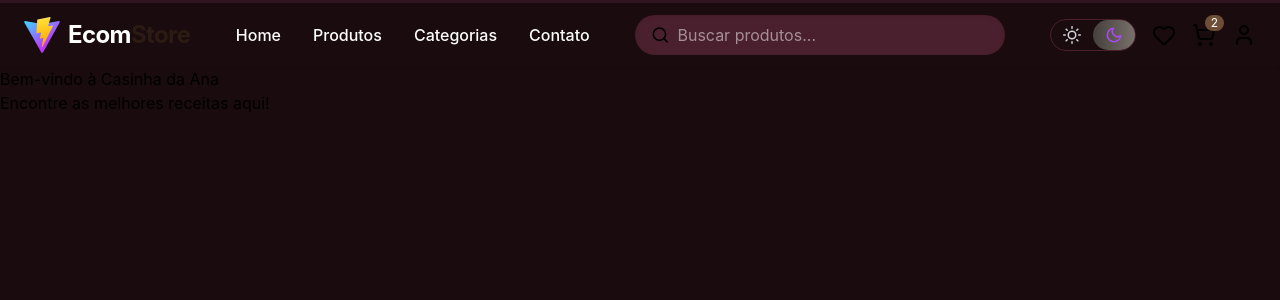
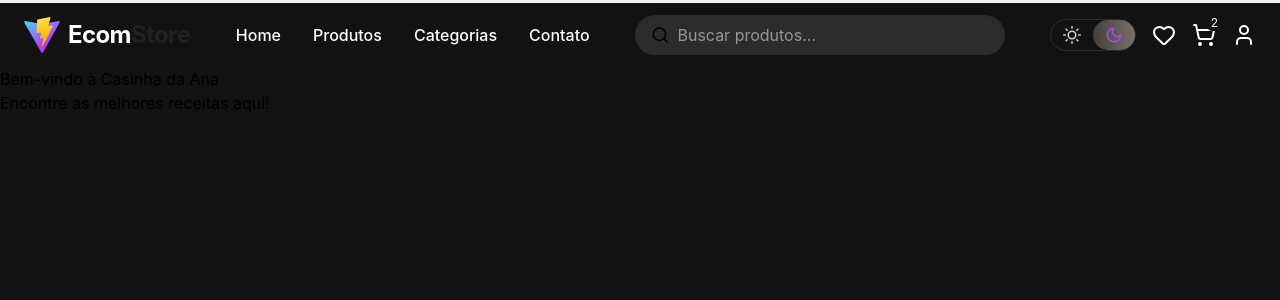
Before and after one commit to allansf29/e-commerce, a React (Vite) app in the folder Front-End/: page / in a window 1280 px wide. Shown: the top 300 px of the page. Built offline with nearby package versions, Linux system fonts and the light colour scheme.

Commit message:
Alterando cores dos dark theme

```diff
--- a/Front-End/src/components/Navbar.tsx
+++ b/Front-End/src/components/Navbar.tsx
@@ -33,25 +33,25 @@ const Navbar: React.FC = () => {
         <div className="hidden md:flex items-center gap-8">
           <Link
             to="/"
-            className="text-[16px] font-medium text-text dark:text-white hover:text-primary transition-colors"
+            className="text-[16px] font-medium text-text dark:text-white hover:text-primary hover:dark:text-secondary transition-colors"
           >
             Home
           </Link>
           <Link
             to="/produtos"
-            className="text-[16px] font-medium text-text dark:text-white hover:text-primary transition-colors"
+            className="text-[16px] font-medium text-text dark:text-white hover:text-primary hover:dark:text-secondary transition-colors"
           >
             Produtos
           </Link>
           <Link
             to="/categorias"
-            className="text-[16px] font-medium text-text dark:text-white hover:text-primary transition-colors"
+            className="text-[16px] font-medium text-text dark:text-white hover:text-primary hover:dark:text-secondary transition-colors"
           >
             Categorias
           </Link>
           <Link
             to="/contato"
-            className="text-[16px] font-medium text-text dark:text-white hover:text-primary transition-colors"
+            className="text-[16px] font-medium text-text dark:text-white hover:text-primary hover:dark:text-secondary transition-colors"
           >
             Contato
           </Link>
@@ -72,13 +72,13 @@ const Navbar: React.FC = () => {
           <ThemeToggle />
           <Link
             to="/favoritos"
-            className="text-muted-foreground hover:text-primary dark:text-muted-foreground dark:hover:text-primary transition"
+            className="text-muted-foreground hover:text-secondary dark:text-muted-foreground dark:hover:text-secondary-dark transition dark:text-text-dark"
           >
             <Heart className="w-6 h-6" />
           </Link>
           <Link
             to="/carrinho"
-            className="text-muted-foreground hover:text-primary dark:text-muted-foreground dark:hover:text-primary transition relative"
+            className="text-muted-foreground hover:text-secondary dark:text-muted-foreground dark:hover:text-secondary-dark transition relative dark:text-text-dark"
           >
             <ShoppingCart className="w-6 h-6" />
             <span className="absolute -top-2 -right-2 bg-primary text-white text-xs rounded-full px-1.5">
@@ -87,7 +87,7 @@ const Navbar: React.FC = () => {
           </Link>
           <Link
             to="/perfil"
-            className="text-muted-foreground hover:text-primary dark:text-muted-foreground dark:hover:text-primary transition"
+            className="text-muted-foreground hover:text-secondary dark:text-muted-foreground dark:hover:text-secondary-dark transition dark:text-text-dark"
           >
             <User className="w-6 h-6" />
           </Link>
--- a/Front-End/src/index.css
+++ /dev/null
@@ -1,70 +0,0 @@
-@import "tailwindcss";
-
-:root {
-  font-family: system-ui, Avenir, Helvetica, Arial, sans-serif;
-  line-height: 1.5;
-  font-weight: 400;
-
-  color-scheme: light dark;
-  color: rgba(255, 255, 255, 0.87);
-  background-color: #242424;
-
-  font-synthesis: none;
-  text-rendering: optimizeLegibility;
-  -webkit-font-smoothing: antialiased;
-  -moz-osx-font-smoothing: grayscale;
-}
-
-a {
-  font-weight: 500;
-  color: #646cff;
-  text-decoration: inherit;
-}
-a:hover {
-  color: #535bf2;
-}
-
-body {
-  margin: 0;
-  display: flex;
-  place-items: center;
-  min-width: 320px;
-  min-height: 100vh;
-}
-
-h1 {
-  font-size: 3.2em;
-  line-height: 1.1;
-}
-
-button {
-  border-radius: 8px;
-  border: 1px solid transparent;
-  padding: 0.6em 1.2em;
-  font-size: 1em;
-  font-weight: 500;
-  font-family: inherit;
-  background-color: #1a1a1a;
-  cursor: pointer;
-  transition: border-color 0.25s;
-}
-button:hover {
-  border-color: #646cff;
-}
-button:focus,
-button:focus-visible {
-  outline: 4px auto -webkit-focus-ring-color;
-}
-
-@media (prefers-color-scheme: light) {
-  :root {
-    color: #213547;
-    background-color: #ffffff;
-  }
-  a:hover {
-    color: #747bff;
-  }
-  button {
-    background-color: #f9f9f9;
-  }
-}
--- a/Front-End/src/styles/global.css
+++ b/Front-End/src/styles/global.css
@@ -1,17 +1,17 @@
 @import "tailwindcss";
 
 @theme {
-  --color-background: #F3EDE4;
-  --color-primary: #6F4E37;
-  --color-secondary: #A0522D;
-  --color-detail: #D2691E;
-  --color-text: #2B1B12;
+  --color-background: #ffffff;
+  --color-primary: #121212;
+  --color-secondary: #f0f0f0;
+  --color-detail: #c0c0c0;
+  --color-text: #212121;
 
---color-background-dark: #1A0B0E;   /* vinho quase preto */
---color-primary-dark:    #301520;   /* vinho profundo */
---color-secondary-dark:  #4A1F2E;   /* bordô */
---color-detail-dark:     #E63946;   /* vermelho vibrante */
---color-text-dark:       #FADADD;   /* rosa claro suave */
+  --color-background-dark: #121212;
+  --color-primary-dark: #f0f0f0;
+  --color-secondary-dark: #2c2c2c;
+  --color-detail-dark: #4a4a4a;
+  --color-text-dark: #ffffff;
 }
 
 @custom-variant dark (&:where(.dark, .dark *));
@@ -22,5 +22,4 @@
     @apply bg-background dark:bg-background-dark transition-colors duration-500;
     font-family: 'Inter', sans-serif;
   }
-
 }
```
